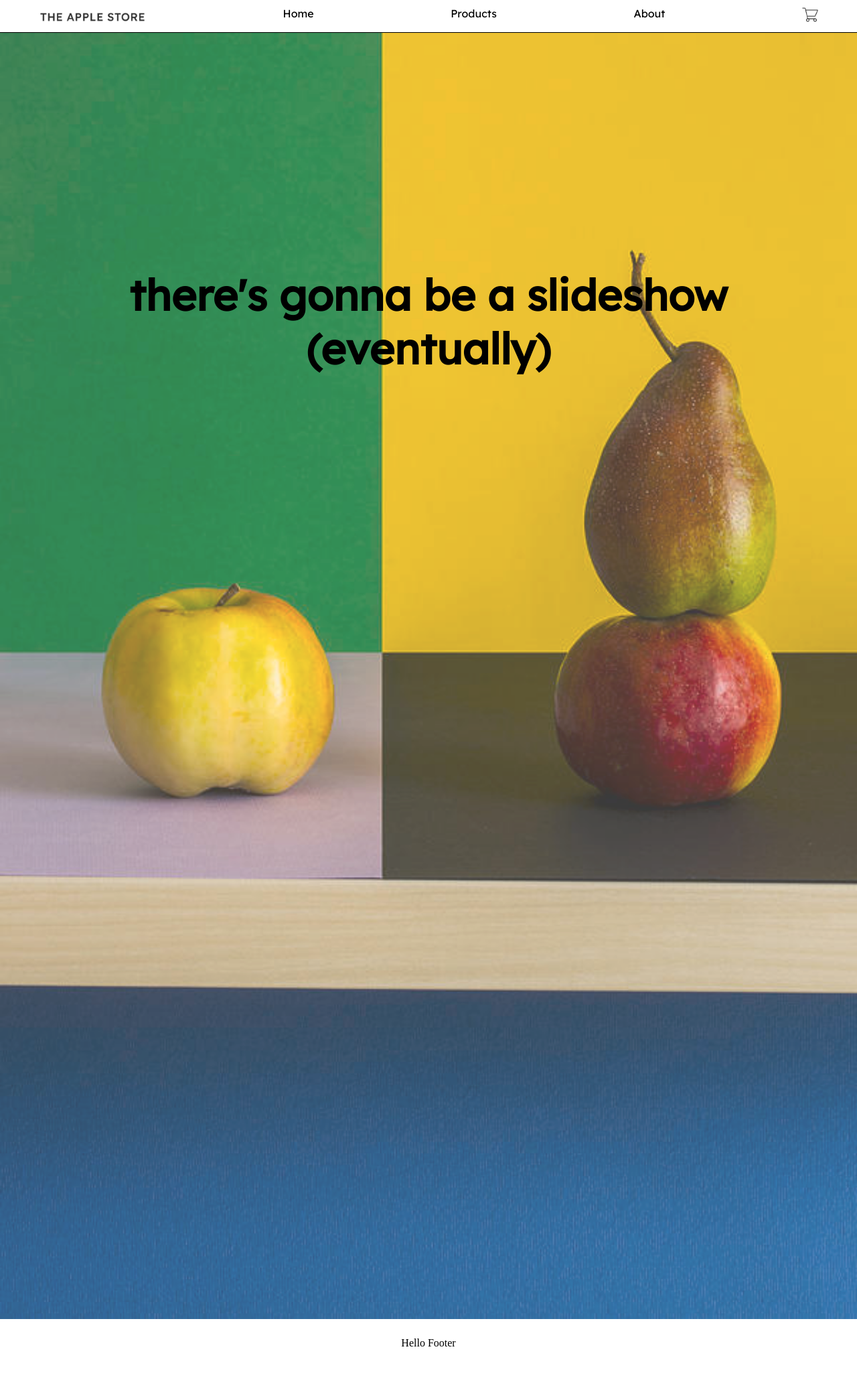
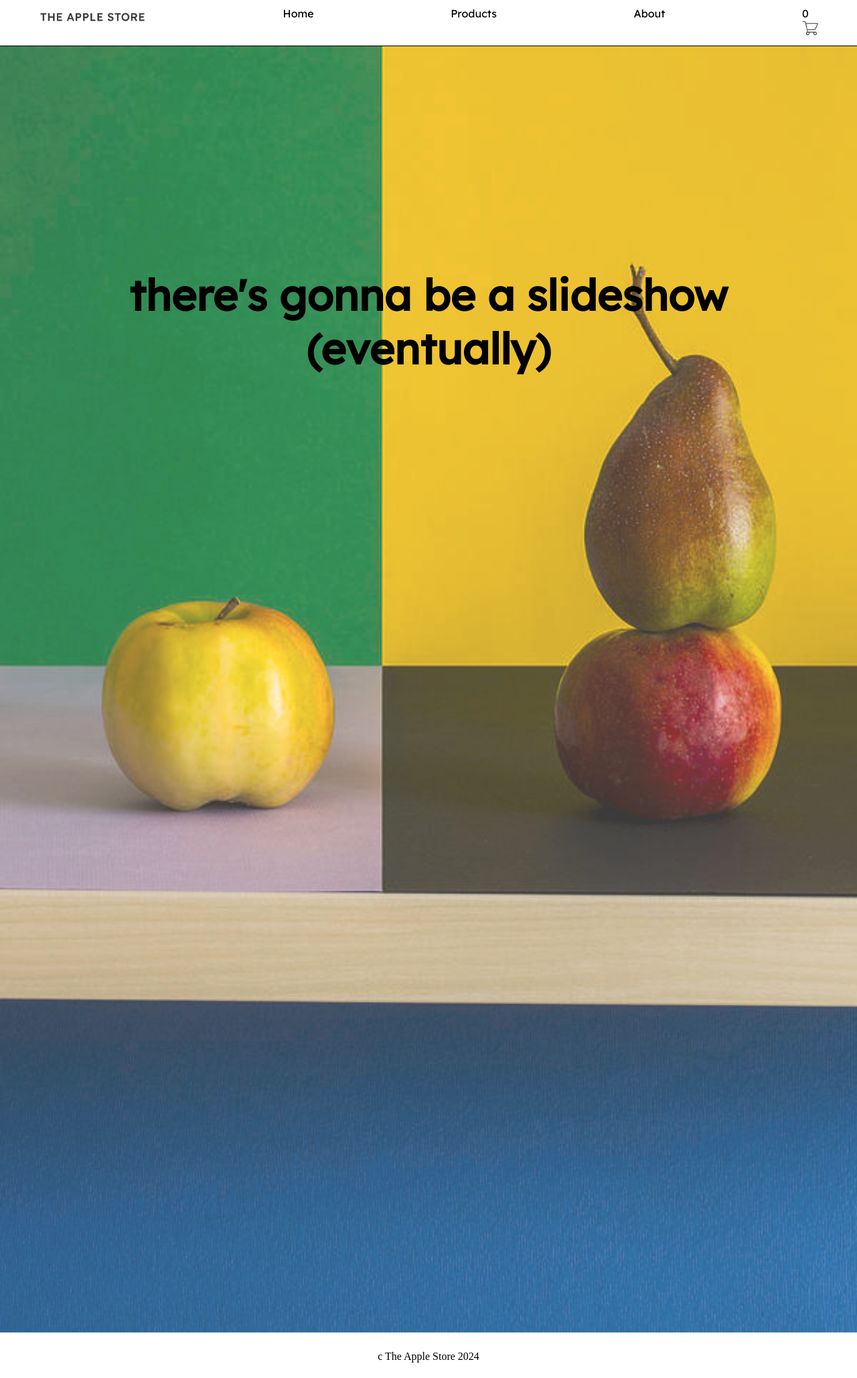
Before and after one commit to ppmmhh/next.js-ecommerce-store, a Next.js app: page / in a window 1280 px wide. Shown: the whole page at 67% size. Built offline with nearby package versions, Linux system fonts and the light colour scheme; no server answers.

Commit message:
Import CartBadge into layout.js

```diff
--- a/app/layout.js
+++ b/app/layout.js
@@ -1,6 +1,7 @@
 import './globals.scss';
 import Link from 'next/link';
 import React from 'react';
+import CartBadge from './cart/CartBadge';
 
 export const metadata = {
   title: {
@@ -33,8 +34,9 @@ export default function RootLayout({ children }) {
                 About
               </Link>
 
-              <div className="cart-icon">
+              <div className="cart-icon" data-test-id="cart-link">
                 <a href="/cart">
+                  <CartBadge />
                   <img src="./images/shoppingcart.png" alt="shoppingcart" />
                 </a>
               </div>
@@ -43,7 +45,7 @@ export default function RootLayout({ children }) {
         </header>
         <main>{children}</main>
 
-        <footer>Hello Footer</footer>
+        <footer>c The Apple Store 2024</footer>
       </body>
     </html>
   );
```
